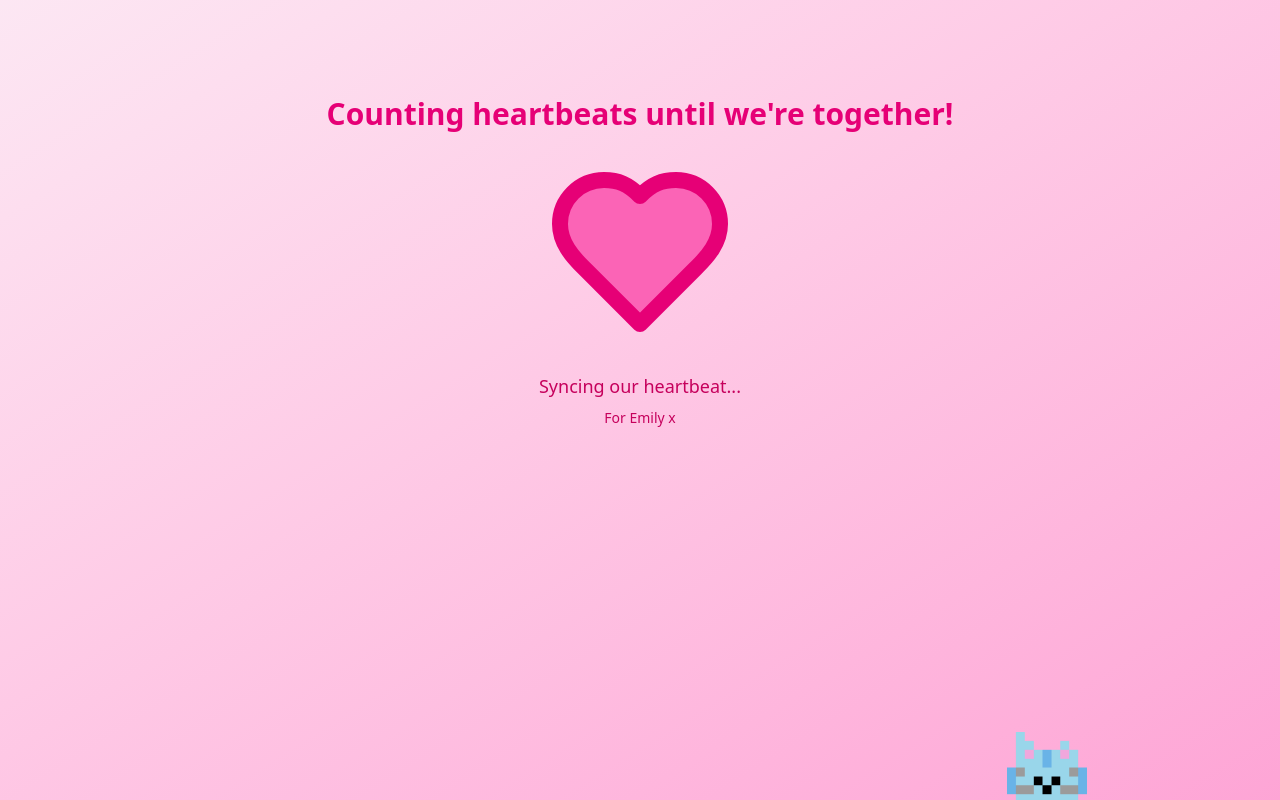
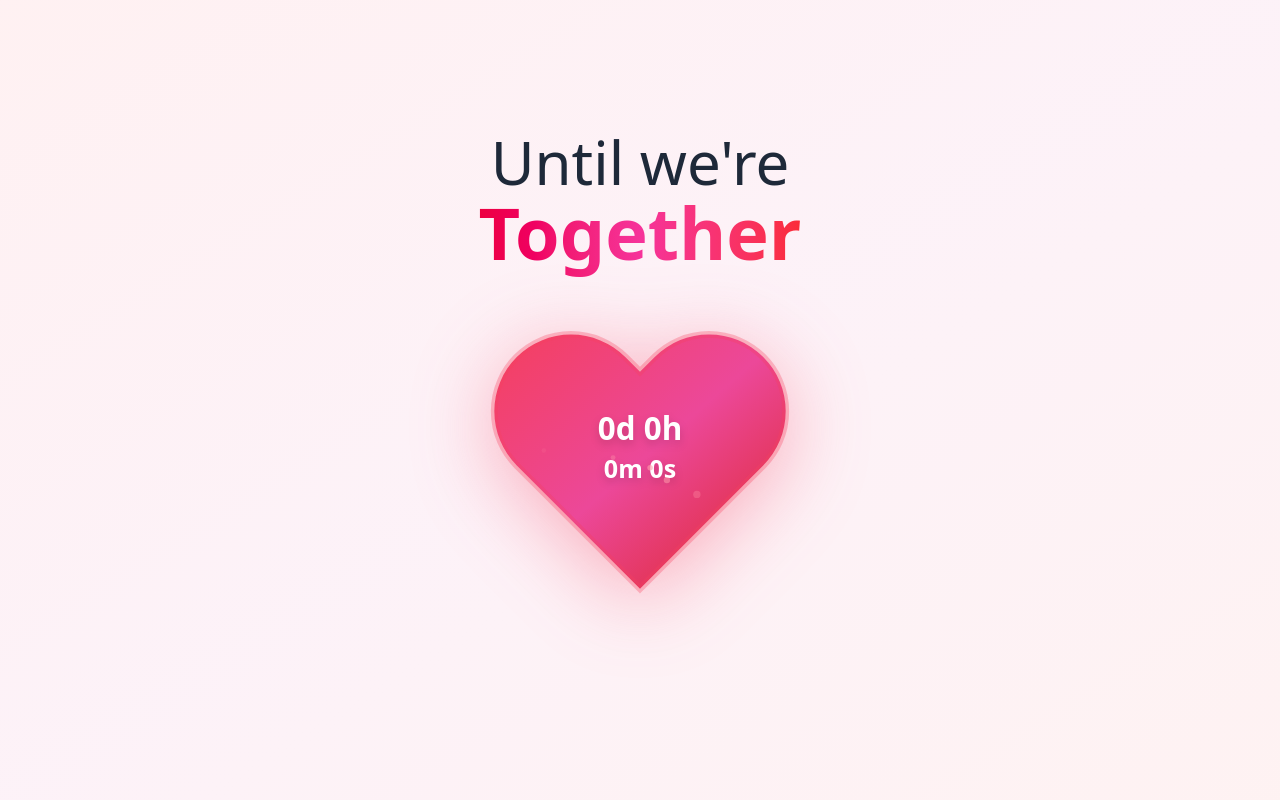
Before and after one commit to jcbyte/emilyx, a React (Vite) app: page / in a window 1280 px wide. Built offline with nearby package versions, Linux system fonts and the light colour scheme; no server answers.

Commit message:
refresh UI

```diff
--- a/package.json
+++ b/package.json
@@ -12,6 +12,7 @@
 	"dependencies": {
 		"dotenv": "^16.5.0",
 		"googleapis": "^150.0.1",
+		"motion": "^12.23.12",
 		"react": "^19.1.0",
 		"react-dom": "^19.1.0",
 		"uuid": "^11.1.0"
--- a/src/App.tsx
+++ b/src/App.tsx
@@ -1,8 +1,9 @@
 import { useEffect, useState } from "react";
 
+import { motion } from "motion/react";
 import { getNextEvent } from "./api";
 import Heart from "./assets/heart.svg?react";
-import AnimatedLimes from "./components/AnimatedLimes";
+import Bubbles from "./components/Bubbles";
 
 const BPM = 70;
 
@@ -108,42 +109,108 @@ export default function App() {
 		};
 	}, [nextEvent, heartbeatState]);
 
-	// todo refresh ui
-	// todo heart animation
+	// todo should i show "0h" ?
+	// todo initial animations
 	// todo handle currently in event
 	// todo checkout limes
+	// todo bubbles (particle generator?)
 
 	return (
-		<>
-			<div className="flex flex-col items-center justify-center gap-6 pt-24 px-2">
-				<span className="text-3xl font-semibold text-pink-600 text-center">
-					Counting heartbeats until we're together!
-				</span>
+		<div className="min-h-screen bg-gradient-to-br from-rose-50 via-pink-50 to-red-50 flex items-center justify-center p-4 pb-16">
+			<div className="w-full mx-auto flex flex-col gap-4">
+				<motion.div
+					initial={{ opacity: 0, scale: 0.8 }}
+					animate={{ opacity: 1, scale: 1 }}
+					transition={{ duration: 1, ease: "easeOut" }}
+					className="flex flex-col gap-1 items-center"
+				>
+					<span className="text-4xl md:text-6xl font-light text-gray-800">Until we're</span>
+					<span className="text-5xl pb-2 md:text-7xl md:pb-4 font-bold bg-gradient-to-r from-rose-600 via-pink-500 to-red-500 bg-clip-text text-transparent">
+						Together
+					</span>
+				</motion.div>
 
 				<div className="relative">
-					<Heart className="h-48 w-48 fill-pink-400 stroke-pink-600 transition-all duration-200" />
-					<div className="absolute inset-0 flex items-center justify-center">
-						{/* Bottom padding to make the text look more central */}
-						<span className="text-fuchsia-50 font-bold text-xl pb-4">
-							{heartbeatState === "event" && Math.floor(heartbeatsUntil).toLocaleString()}
-							{heartbeatState === "none" && "Stunner"}
-						</span>
-					</div>
+					<motion.div
+						className="mx-auto w-64 h-64 md:w-80 md:h-80 drop-shadow-2xl"
+						animate={{
+							scale: [1, 1.05, 1],
+							filter: [
+								"drop-shadow(0 10px 30px rgba(244, 63, 94, 0.3))",
+								"drop-shadow(0 15px 40px rgba(244, 63, 94, 0.4))",
+								"drop-shadow(0 10px 30px rgba(244, 63, 94, 0.3))",
+							],
+						}}
+						transition={{
+							duration: 60 / BPM,
+							repeat: Infinity,
+							ease: "easeInOut",
+						}}
+					>
+						<Heart />
+
+						<div className="absolute inset-0 flex flex-col items-center justify-center px-4 pb-6">
+							{timeUntil ? (
+								<motion.div
+									className="text-center text-white flex flex-col items-center gap-1"
+									initial={{ opacity: 0 }}
+									animate={{ opacity: 1 }}
+									transition={{ delay: 0.5 }}
+								>
+									<div className="text-2xl md:text-3xl font-bold drop-shadow-lg">
+										{timeUntil.days}d {timeUntil.hours}h
+									</div>
+									<div className="text-xl md:text-2xl font-semibold drop-shadow-lg">
+										{timeUntil.minutes}m {timeUntil.seconds}s
+									</div>
+								</motion.div>
+							) : (
+								<motion.div
+									className="text-white text-center"
+									initial={{ scale: 0 }}
+									animate={{ scale: 1 }}
+									transition={{ type: "spring", bounce: 0.5 }}
+								>
+									<div className="text-2xl md:text-3xl font-bold drop-shadow-lg">Together!</div>
+								</motion.div>
+							)}
+						</div>
+
+						<Bubbles n={6} xpad={20} />
+					</motion.div>
 				</div>
 
-				<div className="flex flex-col gap-2 justify-center items-center">
-					<span className="text-lg text-pink-700 text-center">
-						{heartbeatState === "loading" && "Syncing our heartbeat..."}
-						{heartbeatState === "event" &&
-							`${timeUntil.days}d ${timeUntil.hours}h ${timeUntil.minutes}m ${timeUntil.seconds}s`}
-						{heartbeatState === "none" && "Nothing planned, but I'll see you soon love!"}
-						{heartbeatState === "error" && "Joel's OAuth token has probably expired :("}
-					</span>
-					<span className="text-sm text-pink-700">For Emily x</span>
-				</div>
+				{heartbeatsUntil > 0 && (
+					<motion.div
+						initial={{ opacity: 0, y: 20 }}
+						animate={{ opacity: 1, y: 0 }}
+						transition={{ delay: 0.8 }}
+						className="bg-black/8 backdrop-blur-sm rounded-3xl px-8 py-4 shadow-lg border border-rose-200/50 max-w-md mx-auto flex flex-col gap-1 items-center"
+					>
+						<span className="text-2xl font-bold text-gray-800">{Math.floor(heartbeatsUntil).toLocaleString()}</span>
+						<span className="text-sm text-gray-700">heartbeats until we're together</span>
+					</motion.div>
+				)}
+
+				{nextEvent && (
+					<motion.div
+						initial={{ opacity: 0 }}
+						animate={{ opacity: 1 }}
+						transition={{ delay: 1.2 }}
+						className="flex justify-center"
+					>
+						<p className="text-gray-600 text-sm">
+							{nextEvent.toLocaleString("en-GB", {
+								weekday: "short",
+								day: "numeric",
+								month: "short",
+								hour: "2-digit",
+								minute: "2-digit",
+							})}
+						</p>
+					</motion.div>
+				)}
 			</div>
-
-			<AnimatedLimes />
-		</>
+		</div>
 	);
 }
--- /dev/null
+++ b/src/components/Bubbles.tsx
@@ -0,0 +1,31 @@
+import { motion } from "motion/react";
+
+export default function Bubbles({ n = 6, xpad = 0 }: { n?: number; xpad?: number }) {
+	const spacing = (100 - 2 * xpad) / (n - 1);
+	return (
+		<>
+			{[...Array(n)].map((_, i) => (
+				<motion.div
+					key={i}
+					className="absolute size-2 bg-rose-300 rounded-full"
+					animate={{
+						y: [-20, -80],
+						x: [0, Math.sin(i) * 40],
+						opacity: [0, 0.6, 0],
+						scale: [1, 0.5],
+					}}
+					transition={{
+						duration: 3,
+						repeat: Infinity,
+						delay: i * 0.5,
+						ease: "easeOut",
+					}}
+					style={{
+						left: `${xpad + i * spacing}%`,
+						top: "70%",
+					}}
+				/>
+			))}
+		</>
+	);
+}
```
Also changed, not shown: src/assets/heart.svg, 1 other file (tests, documents, lock files or other folders).
